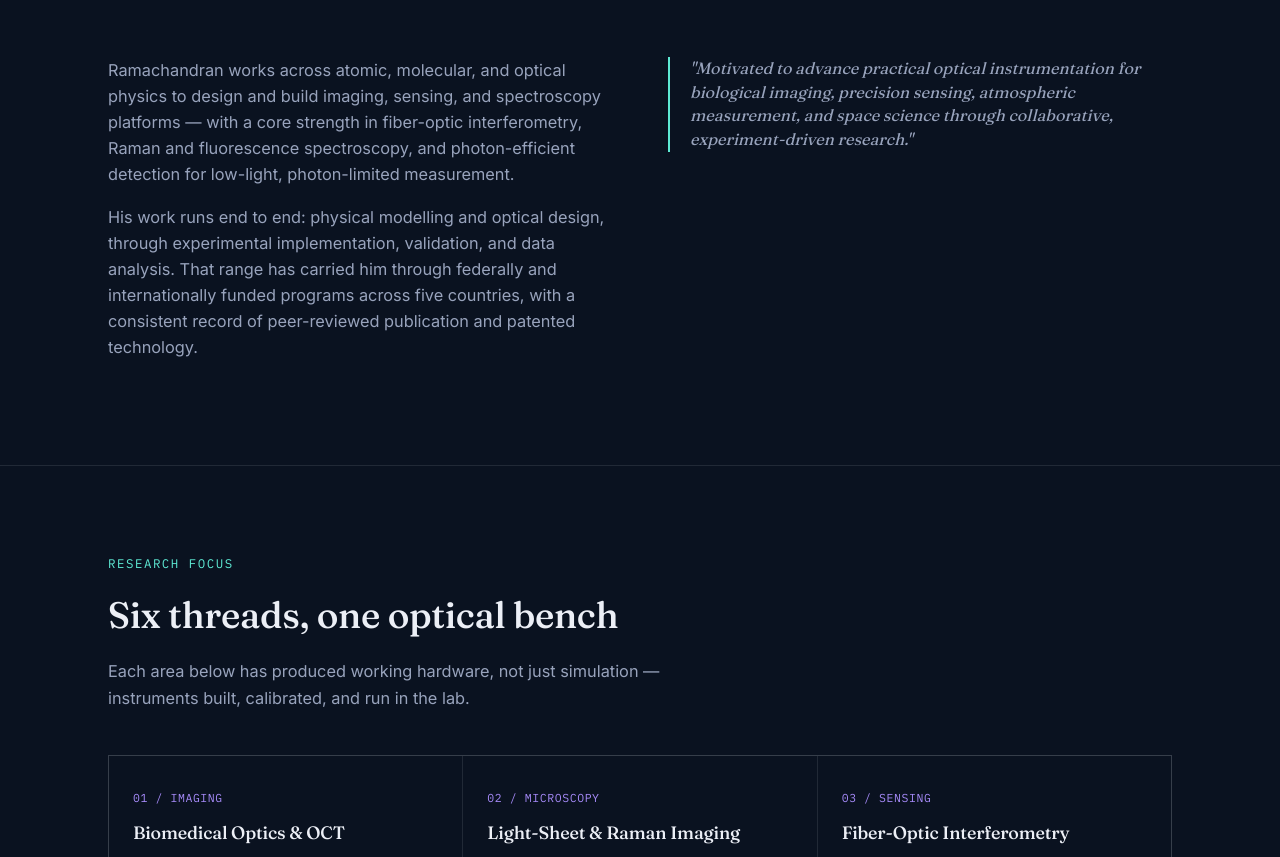
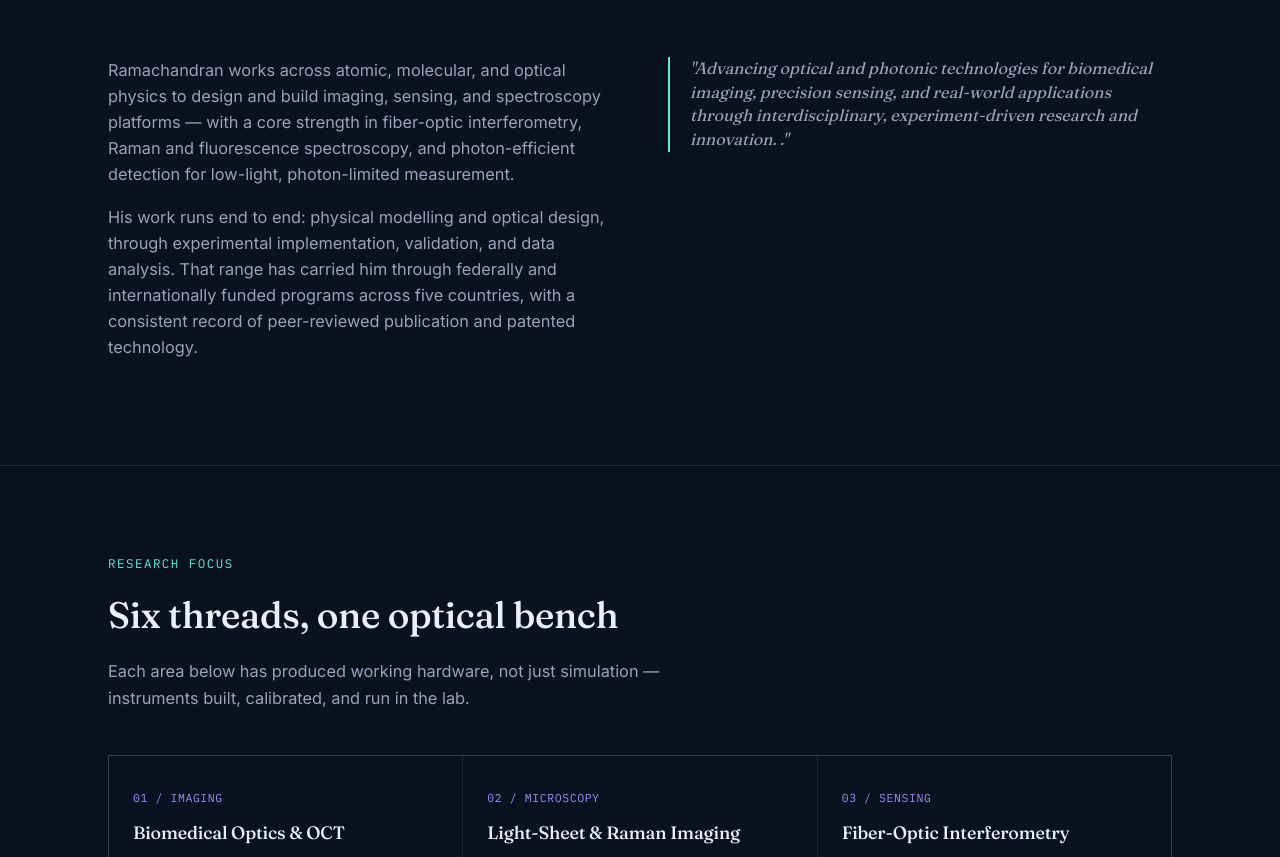
Before and after one commit to drkasuramachandran/drkasuramachandran.github.io, a plain HTML site: page index.html in a window 1280 px wide. Shown: the part 1042-1899 px from the top of the page. Drawn offline with Linux system fonts and the light colour scheme.

Commit message:
Update index.html

```diff
--- a/index.html
+++ b/index.html
@@ -455,7 +455,8 @@
           <p>His work runs end to end: physical modelling and optical design, through experimental implementation, validation, and data analysis. That range has carried him through federally and internationally funded programs across five countries, with a consistent record of peer-reviewed publication and patented technology.</p>
         </div>
         <div>
-          <p class="pull">"Motivated to advance practical optical instrumentation for biological imaging, precision sensing, atmospheric measurement, and space science through collaborative, experiment-driven research."</p>
+          <p class="pull">"Advancing optical and photonic technologies for biomedical imaging, precision sensing, and real-world applications through interdisciplinary, experiment-driven research and innovation.
+."</p>
         </div>
       </div>
     </div>
```
